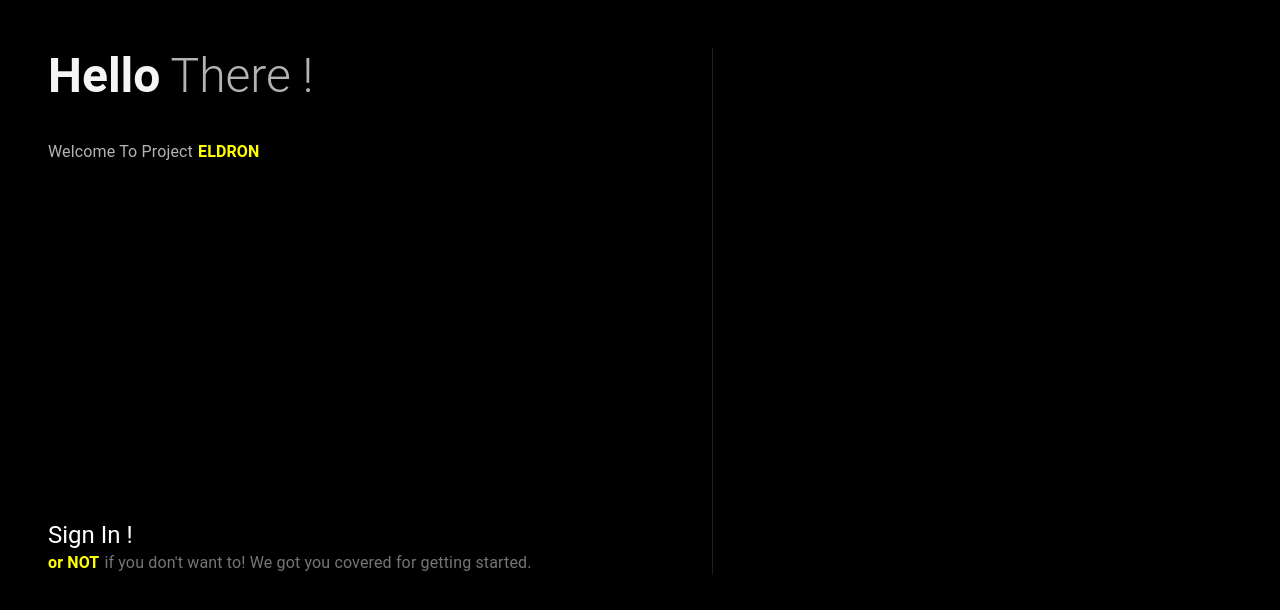
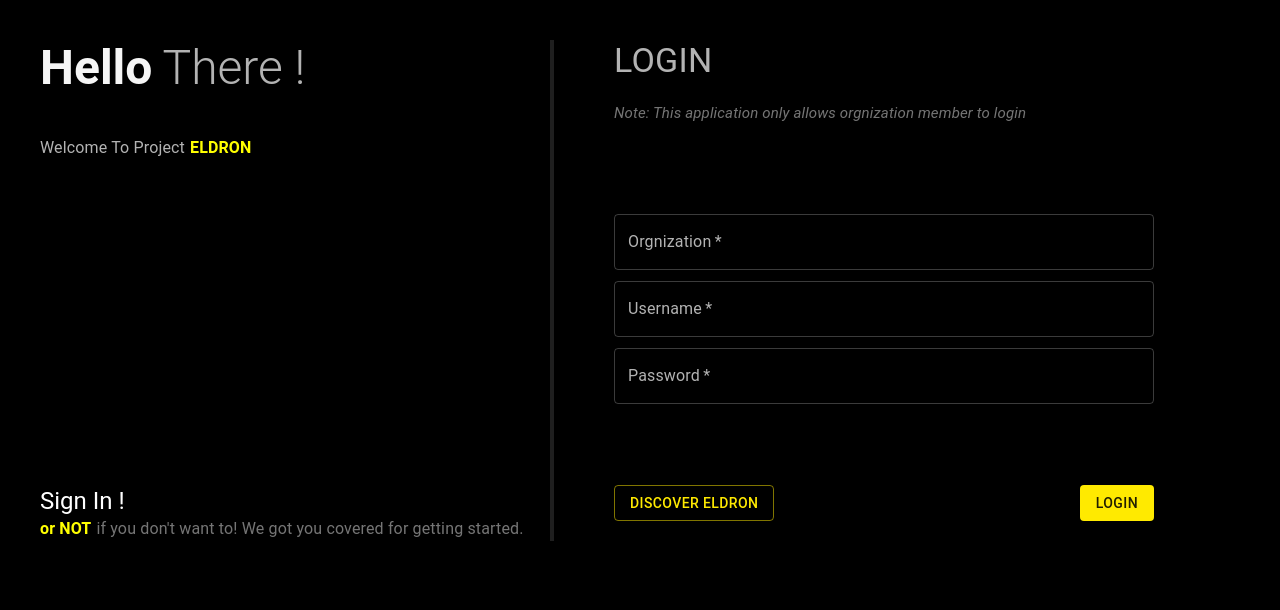
Before and after one commit to Sid911/eldron, a React app: page / in a window 1280 px wide. Shown: the top 610 px of the page. Built offline with nearby package versions, Linux system fonts and the light colour scheme.

Commit message:
completed UI for Login

```diff
--- a/src/Components/Login/GridForm.jsx
+++ b/src/Components/Login/GridForm.jsx
@@ -1,11 +1,45 @@
 import React from 'react'
-import { Grid, Typography, Box, Divider } from "@material-ui/core";
-import { yellow, grey } from "@material-ui/core/colors/index";
+import { Grid, Typography, Box, TextField, Button } from "@material-ui/core";
+import { makeStyles } from '@material-ui/core/styles';
+import { grey } from "@material-ui/core/colors/index";
 
+const useStyles = makeStyles((theme) => ({
+    root: {
+        '& > *': {
+            marginTop: "2%",
+            width: '100%',
+        },
+    },
+}));
 export function GridForm() {
+    const classes = useStyles();
     return (
-        <Grid container xs={5} alignContent="flex-start">
+        <Grid container xs={6}>
+            <Grid item style={{ marginLeft: "10%", height: '100%' }} alignItems="center" justify="space-between">
+                <Typography variant="h4" color="textSecondary">
+                    LOGIN
+                </Typography>
+                <br />
+                <Typography>
+                    <Box color={grey[600]} fontStyle="italic" fontSize="15px">Note: This application only allows orgnization member to login</Box>
+                </Typography>
 
-        </Grid>
+                <form className={classes.root} autoComplete="false" noValidate style={{ marginTop: "10ch" }}>
+                    <TextField required label="Orgnization" variant="outlined" color="primary" />
+                    <TextField required label="Username" variant="outlined" color="primary" />
+                    <TextField required label="Password" variant="outlined" color="primary" />
+                </form>
+                <Grid container style={{ marginTop: "15%" }} justify="space-between">
+                    <Button variant="outlined" color="primary">
+                        DISCOVER ELDRON
+                    </Button>
+                    <Button variant="contained" color="primary">
+                        LOGIN
+                    </Button>
+                </Grid>
+            </Grid>
+
+
+        </Grid >
     )
 }
--- a/src/Components/Login/GridInfo.jsx
+++ b/src/Components/Login/GridInfo.jsx
@@ -1,10 +1,10 @@
 import React from 'react'
-import { Grid, Typography, Box, Divider } from "@material-ui/core";
+import { Grid, Typography, Box } from "@material-ui/core";
 import { yellow, grey } from "@material-ui/core/colors/index";
 
 export function GridLeft() {
     return (
-        <Grid item xs={6} justify="space-between">
+        <Grid xs={5} alignContent="flex-end" style={{ height: "100%" }}>
             <Grid item>
 
                 <Grid container >
@@ -35,7 +35,7 @@ export function GridLeft() {
                 </Grid>
 
             </Grid>
-            <Grid item style={{ marginTop: "60%" }}>
+            <Grid item style={{ marginTop: "65%" }}>
                 <Typography variant="h5" color="textPrimary">
                     Sign In !
 					</Typography>
--- a/src/Components/Login/Login.jsx
+++ b/src/Components/Login/Login.jsx
@@ -1,14 +1,21 @@
 import React from "react";
 import { GridLeft } from "./GridInfo"
 import { GridForm } from "./GridForm"
-import { Grid, Typography, Box, Divider } from "@material-ui/core";
+import { makeStyles } from '@material-ui/core/styles';
+import { Grid, Divider } from "@material-ui/core";
 
+const useStyles = makeStyles((theme) => ({
+	root: {
+		flexGrow: 1,
+		height: "100%"
+	}
+}))
 
 export default function Login() {
 	return (
-		<Grid container style={{ padding: "40px", flexGrow: 1, height: "100%" }}>
+		<Grid container className={useStyles} style={{ padding: "40px" }}>
 			<GridLeft />
-			<Divider orientation="vertical" flexItem variant="inset" />
+			<Divider orientation="vertical" flexItem variant="fullWidth" style={{ padding: "2px", marginLeft: "10px" }} />
 			<GridForm />
 		</Grid>
 	);
--- a/src/index.jsx
+++ b/src/index.jsx
@@ -4,9 +4,11 @@ import reportWebVitals from "./reportWebVitals";
 import { ThemeProvider } from "@material-ui/core/styles";
 import Theme from "./theme";
 import Login from "./Components/Login/Login";
+import CssBaseline from '@material-ui/core/CssBaseline';
 
 ReactDOM.render(
 	<React.StrictMode>
+		<CssBaseline />
 		<ThemeProvider theme={Theme}>
 			<Login />
 		</ThemeProvider>
--- a/src/theme.js
+++ b/src/theme.js
@@ -1,5 +1,6 @@
 import { createMuiTheme } from "@material-ui/core";
 import "@material-ui/core/colors/index";
+import { yellow } from "@material-ui/core/colors";
 
 const theme = createMuiTheme({
 	neon: {
@@ -7,6 +8,9 @@ const theme = createMuiTheme({
 	},
 	palette: {
 		type: "dark",
+		primary: {
+			main: yellow["A400"]
+		},
 	},
 });
 
```
Also changed, not shown: 1 other file (tests, documents, lock files or other folders).
